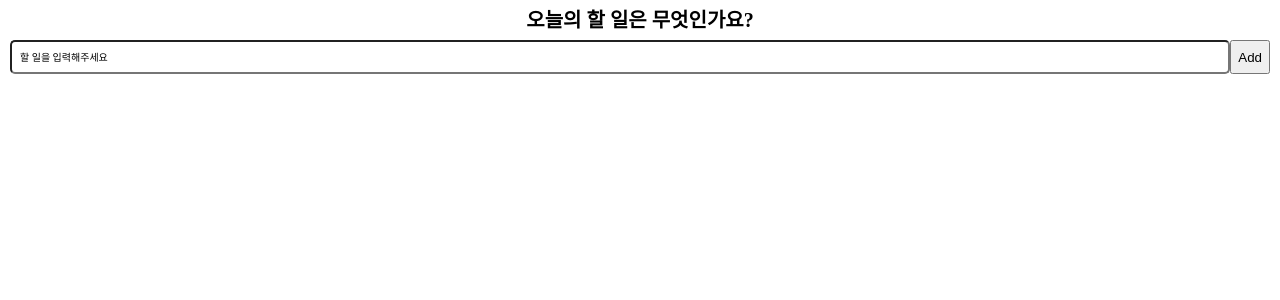
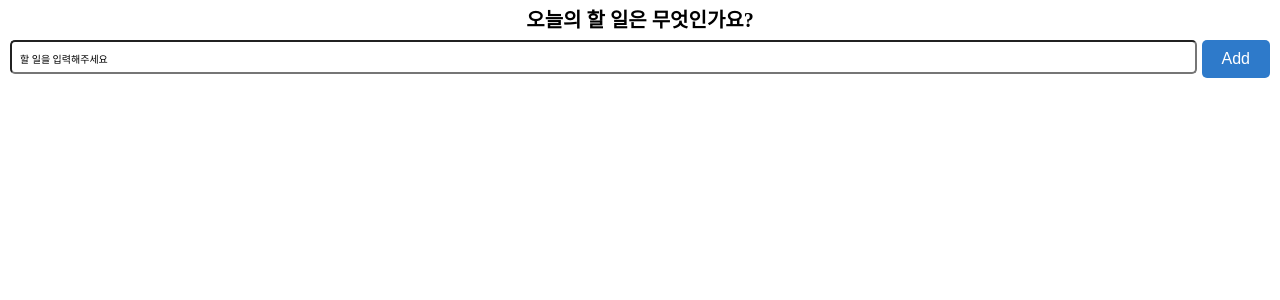
Before and after one commit to dygmm4288/wanted-fe-challenge-3, a React (Vite) app: page / in a window 1280 px wide. Shown: the top 300 px of the page. Built offline with nearby package versions, Linux system fonts and the light colour scheme.

Commit message:
[style] : custom button 스타일 적용

```diff
--- a/src/components/Form/TodoForm.styles.tsx
+++ b/src/components/Form/TodoForm.styles.tsx
@@ -3,6 +3,7 @@ import styled from "styled-components";
 export const StForm = styled.form`
   display: flex;
   flex-direction: row;
+  gap: 0.5rem;
 `;
 
 export const StInput = styled.input<{ $isFocus: boolean }>`
--- a/src/components/Form/TodoForm.tsx
+++ b/src/components/Form/TodoForm.tsx
@@ -25,7 +25,9 @@ export default function TodoForm() {
           required
         />
       </StInputWrapper>
-      <Button type='submit'>Add</Button>
+      <Button type='submit' buttonType='cta'>
+        Add
+      </Button>
     </StForm>
   );
 }
--- a/src/components/List/TodoItem.tsx
+++ b/src/components/List/TodoItem.tsx
@@ -21,7 +21,10 @@ export default function TodoItem({ todo }: Props) {
       )}
       <StP $isDone={isDone}>{content}</StP>
       <div>
-        <Button onClick={handleDeleteTodo(id)} type='button'>
+        <Button
+          onClick={handleDeleteTodo(id)}
+          type='button'
+          buttonType={"danger"}>
           Delete
         </Button>
         <Button onClick={handleToggleTodo(id)} type='button'>
--- a/src/components/common/Button.tsx
+++ b/src/components/common/Button.tsx
@@ -1,18 +1,68 @@
 import { PropsWithChildren } from "react";
+import styled, { css } from "styled-components";
+type ButtonType = "default" | "cta" | "danger";
 
 interface Props {
   type?: HTMLButtonElement["type"];
   onClick?: () => void;
+  buttonType?: ButtonType;
 }
 
 export default function Button({
   children,
   type,
   onClick,
+  buttonType = "default",
 }: PropsWithChildren<Props>) {
   return (
-    <button type={type || "button"} onClick={onClick}>
+    <StButton
+      $buttonType={buttonType}
+      type={type || "button"}
+      onClick={onClick}>
       {children}
-    </button>
+    </StButton>
   );
 }
+
+const StDangerButtonCss = css<{ $buttonType: ButtonType }>`
+  ${({ $buttonType }) =>
+    $buttonType === "danger" &&
+    css`
+      background-color: #dc3545;
+      &:hover {
+        background-color: #c82333;
+      }
+    `}
+`;
+
+const StCtaButtonCss = css<{ $buttonType: ButtonType }>`
+  ${({ $buttonType }) =>
+    $buttonType === "cta" &&
+    css`
+      background-color: #2e7aca;
+
+      &:hover {
+        background-color: #0056b3;
+      }
+    `}
+`;
+
+const StButton = styled.button<{ $buttonType: ButtonType }>`
+  padding: 1rem 2rem;
+
+  color: white;
+  border: none;
+  border-radius: 0.5rem;
+  cursor: pointer;
+  font-size: 1.6rem;
+  text-align: center;
+  transition: background-color 0.3s, transform 0.2s;
+
+  background-color: #6c757d;
+  :hover {
+    background-color: #5a6268;
+  }
+
+  ${StDangerButtonCss}
+  ${StCtaButtonCss}
+`;
```
